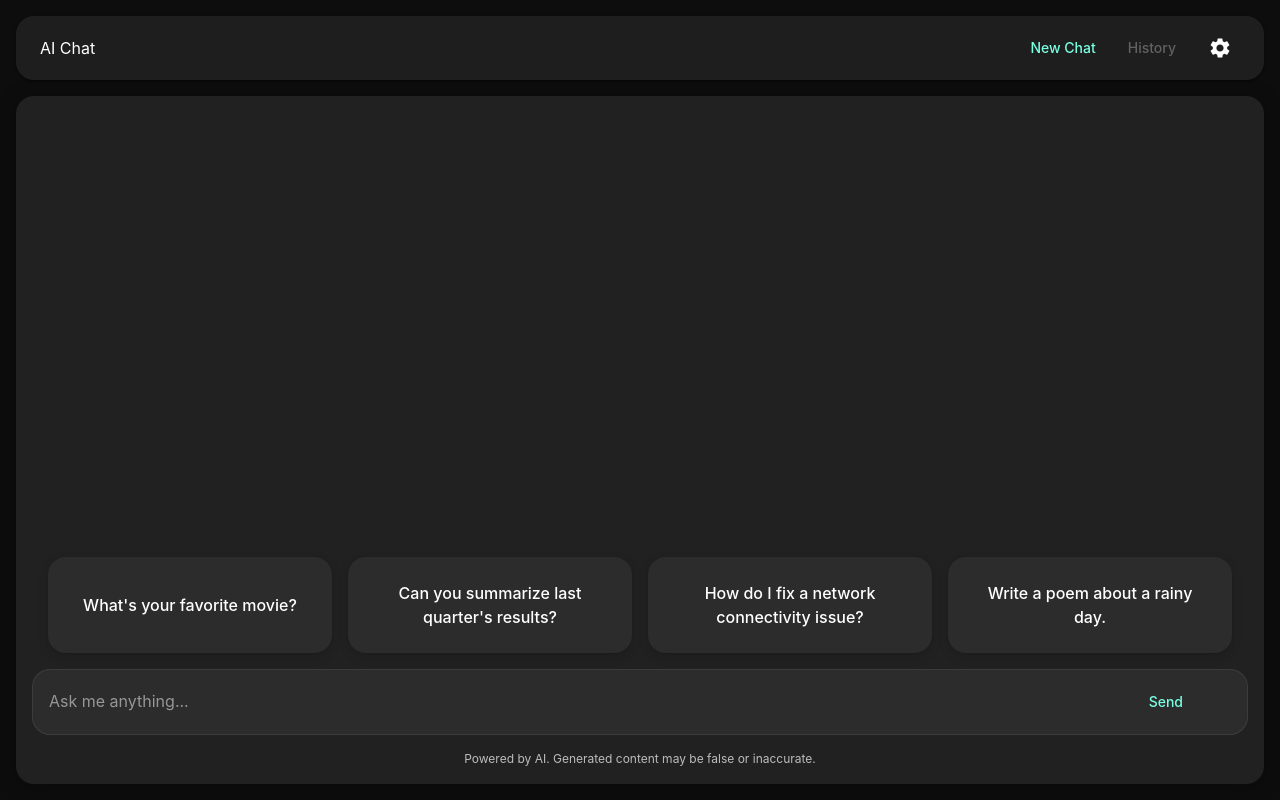
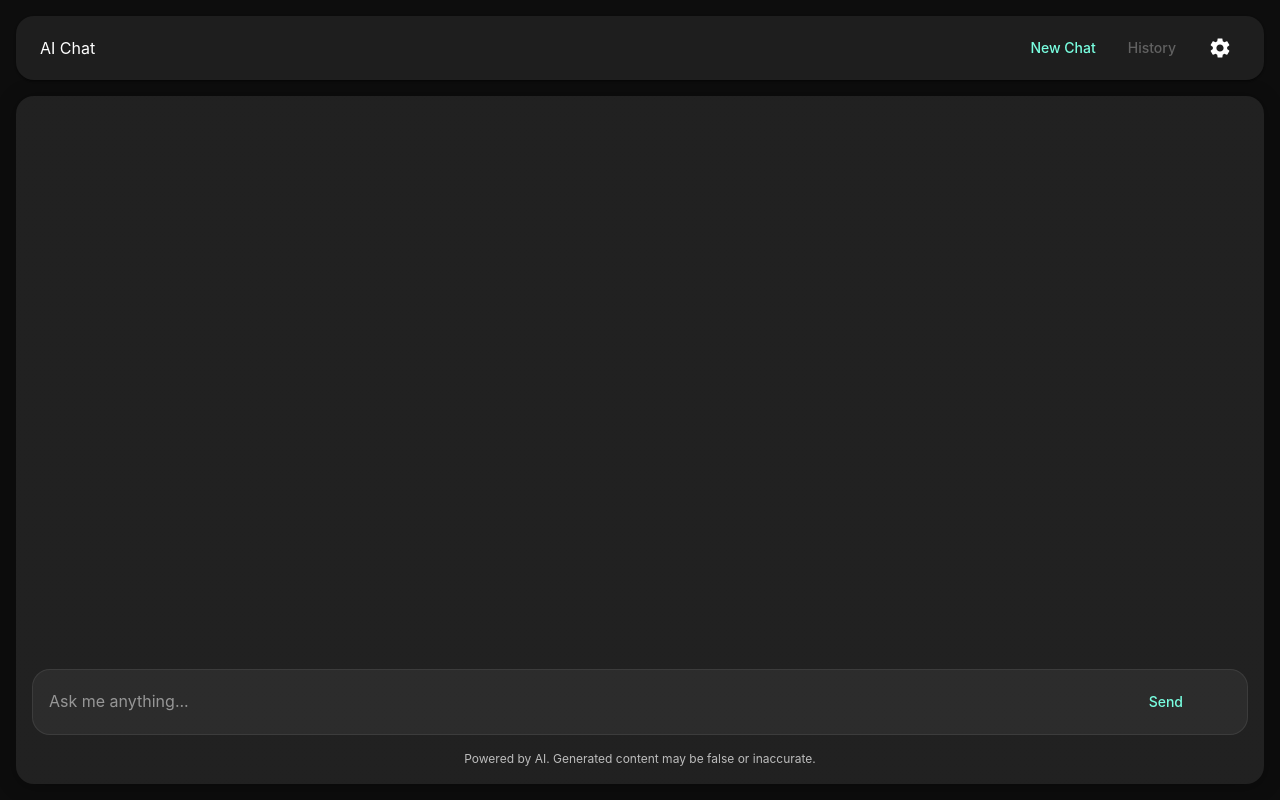
Before and after one commit to TheoSlater/arkgen, a Next.js app: page / in a window 1280 px wide. Built offline with nearby package versions, Linux system fonts and the light colour scheme; some icons are missing.

Commit message:
chatbot release 1.0

```diff
--- a/app/components/ChatArea.tsx
+++ b/app/components/ChatArea.tsx
@@ -7,7 +7,6 @@ import { Box, Paper, Typography, useTheme } from "@mui/material";
 import ChatBubble from "./ChatBubble";
 import ChatInput from "./ChatInput";
 import { useModel } from "../context/ModelContext";
-import ChatTemplates from "./ChatTemplates";
 
 interface ChatMessage {
   role: "user" | "assistant";
@@ -30,10 +29,6 @@ export default function ChatArea({ messages, setMessages }: ChatAreaProps) {
     setTimeout(() => {
       messagesEndRef.current?.scrollIntoView({ behavior: "smooth" });
     }, 0);
-
-  const handleSelectTemplate = (templateText: string) => {
-    setInput(templateText);
-  };
 
   const sendMessage = async (content: string) => {
     const userMsg: ChatMessage = { role: "user", content };
@@ -104,7 +99,6 @@ export default function ChatArea({ messages, setMessages }: ChatAreaProps) {
         <div ref={messagesEndRef} />
       </Box>
 
-      <ChatTemplates onSelectTemplate={handleSelectTemplate} />
       <ChatInput
         input={input}
         setInput={setInput}
--- a/app/components/ChatTemplates.tsx
+++ /dev/null
@@ -1,125 +0,0 @@
-"use client";
-
-import { useRef, useState } from "react";
-import { Box, Paper, Typography } from "@mui/material";
-
-const questions = [
-  "What's your favorite movie?",
-  "Can you summarize last quarter's results?",
-  "How do I fix a network connectivity issue?",
-  "Write a poem about a rainy day.",
-];
-
-interface ChatTemplatesProps {
-  onSelectTemplate: (templateText: string) => void;
-}
-
-export default function ChatTemplates({
-  onSelectTemplate,
-}: ChatTemplatesProps) {
-  const containerRef = useRef<HTMLDivElement>(null);
-
-  const [isDragging, setIsDragging] = useState(false);
-  const startX = useRef(0);
-  const scrollLeft = useRef(0);
-
-  // Mouse events
-  const onMouseDown = (e: React.MouseEvent) => {
-    setIsDragging(true);
-    startX.current = e.pageX - (containerRef.current?.offsetLeft ?? 0);
-    scrollLeft.current = containerRef.current?.scrollLeft ?? 0;
-  };
-
-  const onMouseLeave = () => {
-    setIsDragging(false);
-  };
-
-  const onMouseUp = () => {
-    setIsDragging(false);
-  };
-
-  const onMouseMove = (e: React.MouseEvent) => {
-    if (!isDragging) return;
-    e.preventDefault();
-
-    const x = e.pageX - (containerRef.current?.offsetLeft ?? 0);
-    const walk = (x - startX.current) * 1; // scroll-fast multiplier
-    if (containerRef.current) {
-      containerRef.current.scrollLeft = scrollLeft.current - walk;
-    }
-  };
-
-  // Touch events (for mobile)
-  const onTouchStart = (e: React.TouchEvent) => {
-    setIsDragging(true);
-    startX.current =
-      e.touches[0].pageX - (containerRef.current?.offsetLeft ?? 0);
-    scrollLeft.current = containerRef.current?.scrollLeft ?? 0;
-  };
-
-  const onTouchEnd = () => {
-    setIsDragging(false);
-  };
-
-  const onTouchMove = (e: React.TouchEvent) => {
-    if (!isDragging) return;
-
-    const x = e.touches[0].pageX - (containerRef.current?.offsetLeft ?? 0);
-    const walk = (x - startX.current) * 1;
-    if (containerRef.current) {
-      containerRef.current.scrollLeft = scrollLeft.current - walk;
-    }
-  };
-
-  return (
-    <Box
-      ref={containerRef}
-      sx={{
-        display: "flex",
-        gap: 2,
-        p: 2,
-        overflowX: "auto",
-        cursor: isDragging ? "grabbing" : "grab",
-        userSelect: isDragging ? "none" : "auto",
-        "&::-webkit-scrollbar": { display: "none" },
-      }}
-      onMouseDown={onMouseDown}
-      onMouseLeave={onMouseLeave}
-      onMouseUp={onMouseUp}
-      onMouseMove={onMouseMove}
-      onTouchStart={onTouchStart}
-      onTouchEnd={onTouchEnd}
-      onTouchMove={onTouchMove}
-    >
-      {questions.map((question, i) => (
-        <Paper
-          key={i}
-          elevation={6}
-          sx={{
-            flex: "1 0 205px",
-            p: 3,
-            borderRadius: "18px",
-            display: "flex",
-            alignItems: "center",
-            justifyContent: "center",
-            textAlign: "center",
-            boxShadow: "0 4px 12px rgba(0,0,0,0.1), 0 1px 3px rgba(0,0,0,0.06)",
-            transition: "transform 0.2s ease, boxShadow 0.2s ease",
-            cursor: "pointer",
-            userSelect: "none",
-            "&:hover": {
-              boxShadow:
-                "0 8px 24px rgba(0,0,0,0.15), 0 3px 8px rgba(0,0,0,0.1)",
-              transform: "translateY(-4px)",
-            },
-          }}
-          onClick={() => onSelectTemplate(question)}
-        >
-          <Typography variant="body1" sx={{ fontWeight: 500 }}>
-            {question}
-          </Typography>
-        </Paper>
-      ))}
-    </Box>
-  );
-}
```
